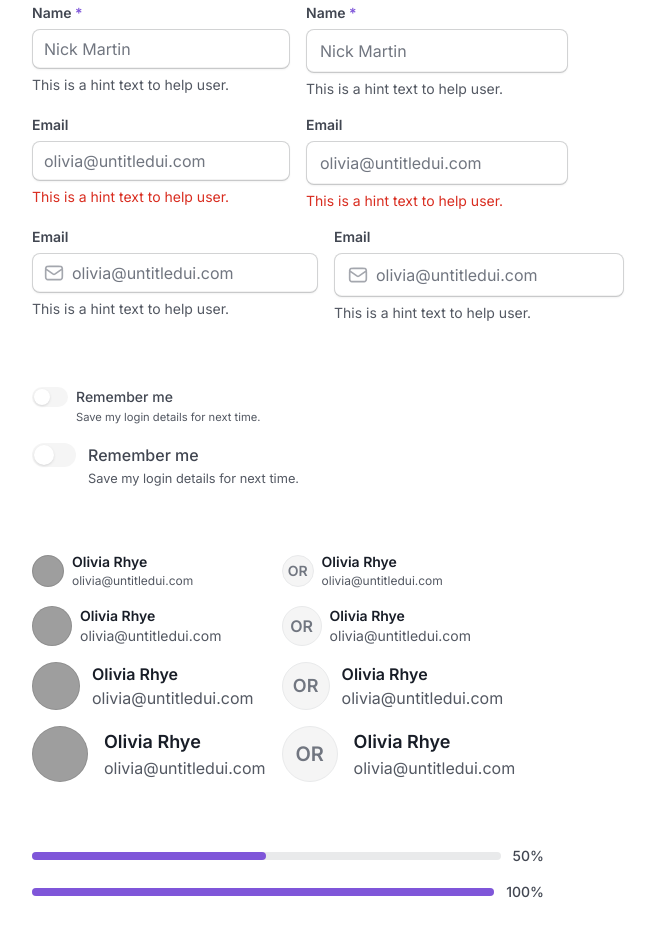
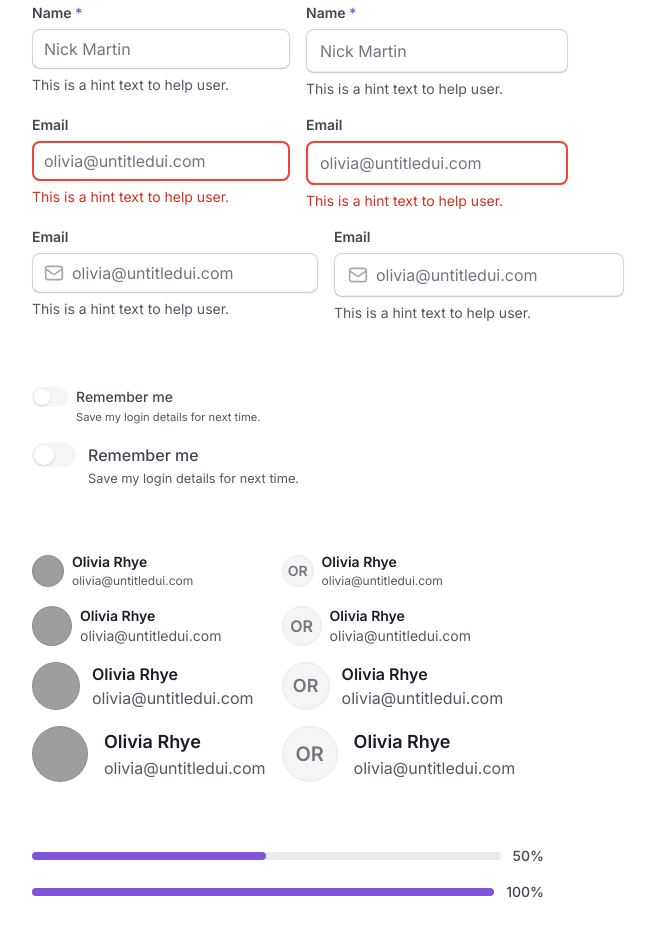
Before and after one commit to hugolgc/design-system, a website built with Vite: page index.html in a window 1280 px wide. Shown: the part 1205-2140 px from the top of the page, without its empty margins (32-687 px from the left). Built offline with nearby package versions, Linux system fonts and the light colour scheme; grey boxes are pictures that could not be loaded.

Commit message:
fix: improve field error

```diff
--- a/src/styles/components/field.css
+++ b/src/styles/components/field.css
@@ -35,10 +35,7 @@
 
     /* FIELD ERROR */
     .field-error .field-input {
-    }
-
-    .field-error .field-input:focus {
-        @apply outline-error-500;
+        @apply outline-error-500 outline-2 -outline-offset-2;
     }
 
     .field-error .field-hint {
```
